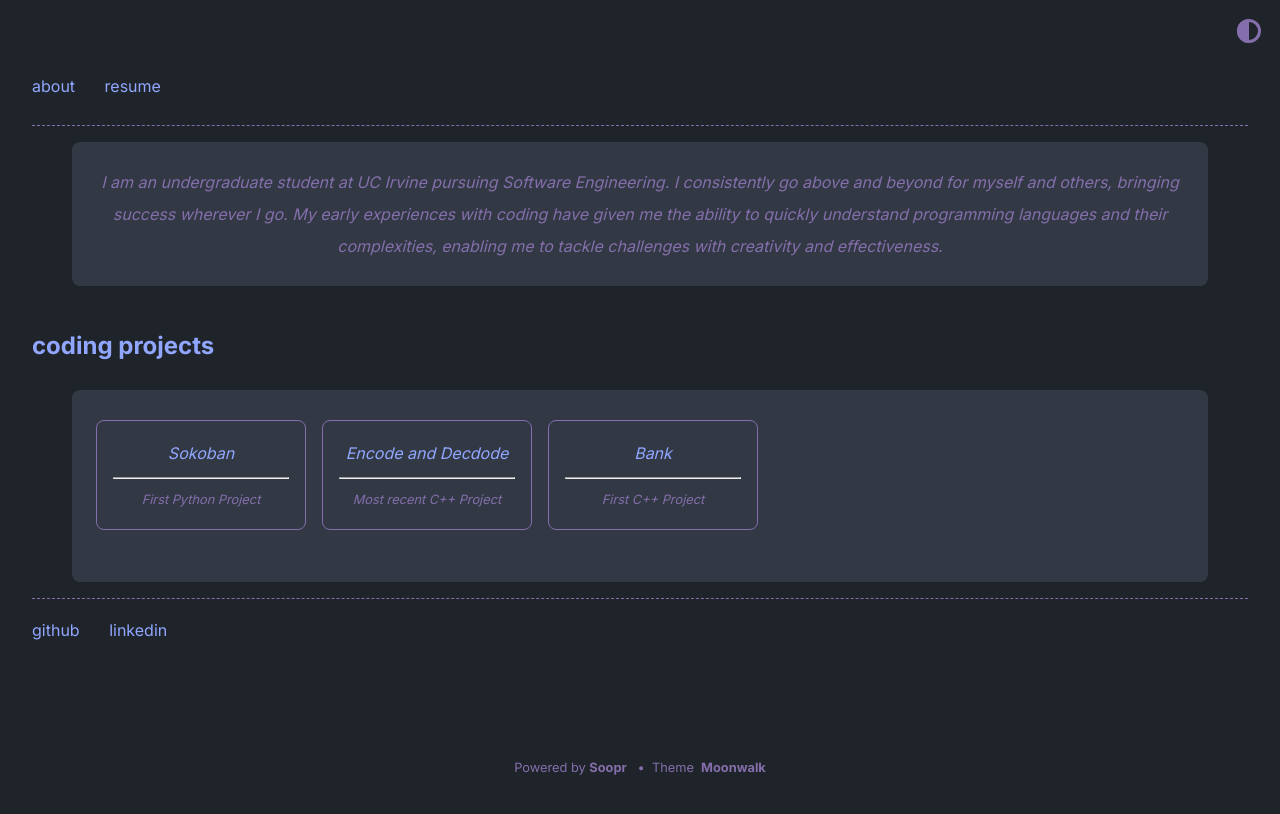
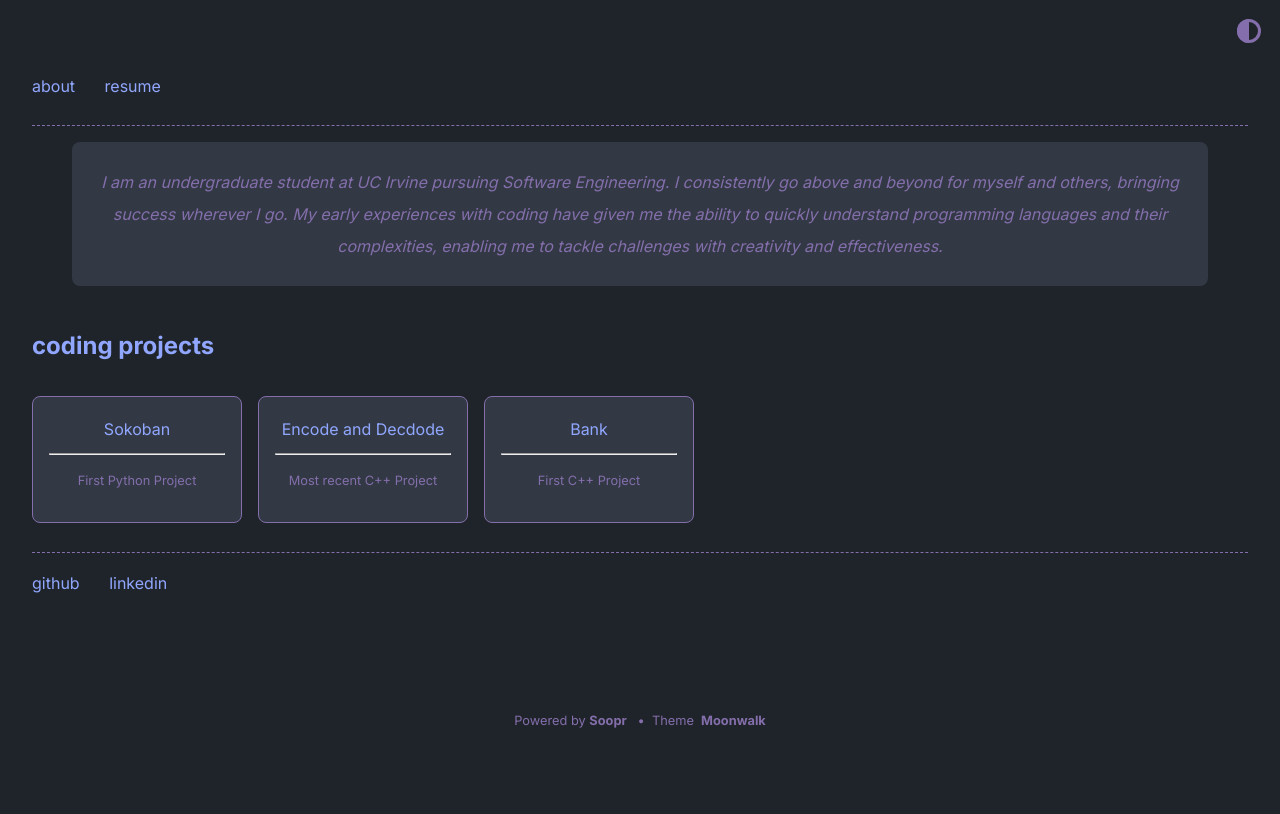
Before and after one commit to jshields06/jshields06.github.io, a Jekyll site: the page built from index.md, in a window 1280 px wide. Shown: the top 814 px of the page. Built offline with Jekyll 4.4.1, drawn with Linux system fonts in a browser that asks for light colours.

Commit message:
update projects

```diff
--- a/_layouts/home.html
+++ b/_layouts/home.html
@@ -16,7 +16,7 @@ layout: default
 
 {% if site.theme_config.show_projects == true %}
   <h2>{{ site.theme_config.home.title_projects }}</h2>
-  <blockquote>{% include card_list.html collection=site.data.home.project_entries %}</blockquote>
+  {% include card_list.html collection=site.data.home.project_entries %}
 {% endif %}
 
 {% if site.theme_config.show_misc_list == true %}
```
